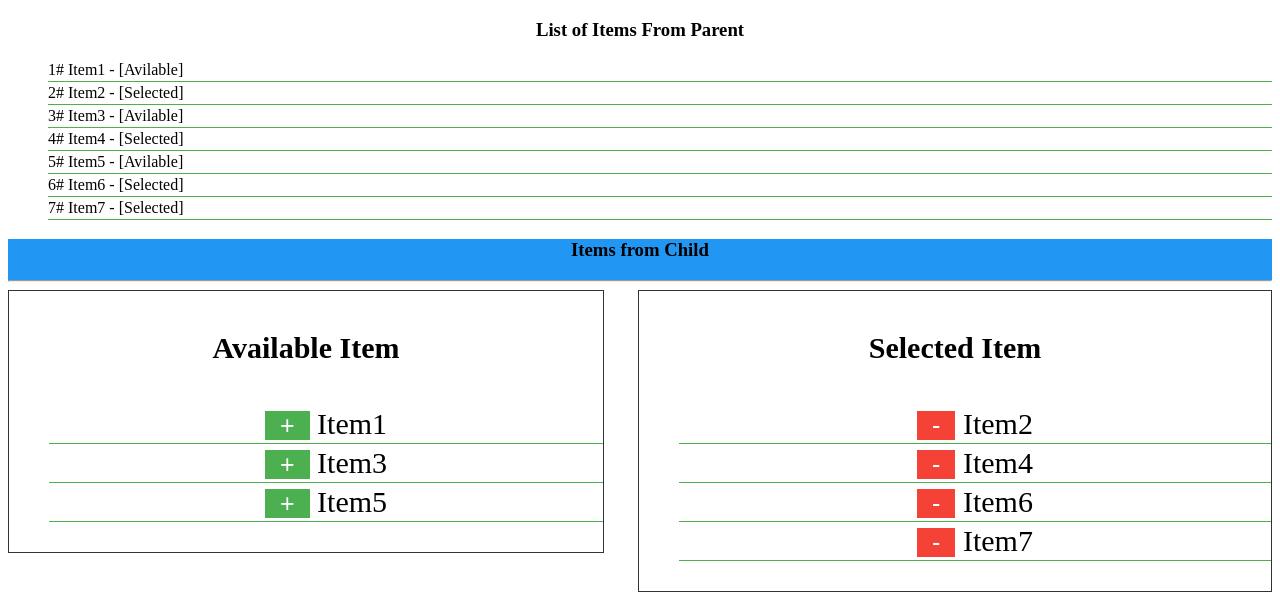
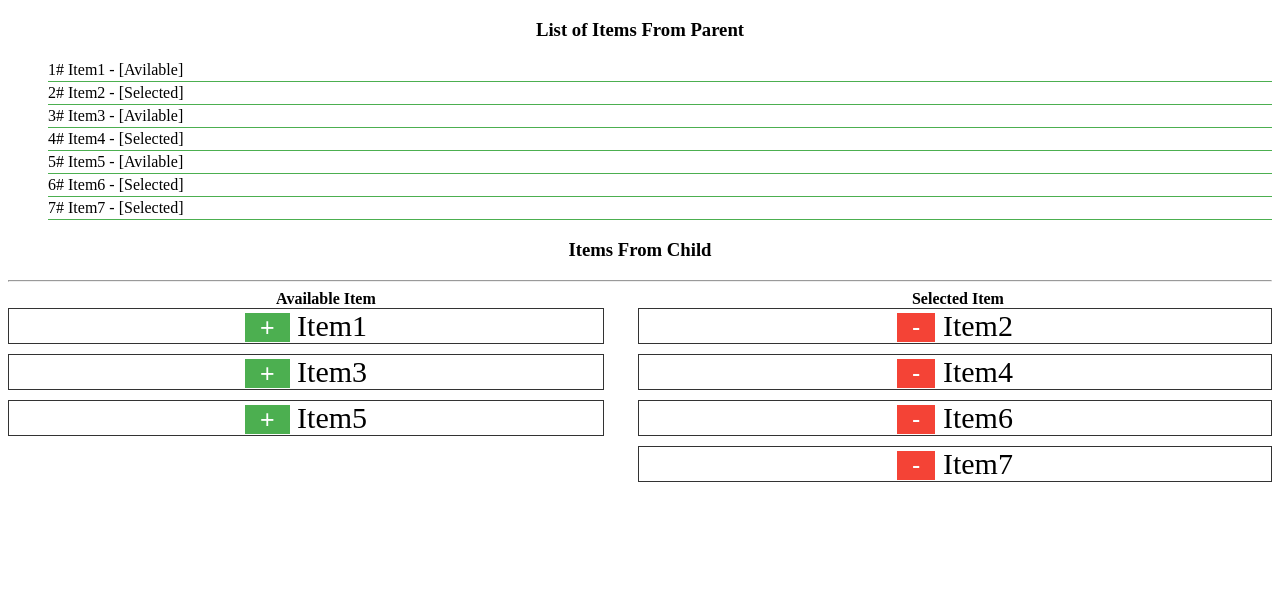
Before and after one commit to souvik-v2/vuevite, a Vue app: page / in a window 1280 px wide. Shown: the top 600 px of the page. Built offline with nearby package versions, Linux system fonts and the light colour scheme.

Commit message:
Initial commit 1.0.1

```diff
--- a/src/App.vue
+++ b/src/App.vue
@@ -7,17 +7,25 @@
       </li>
     </ul>
 </div>
+<h3>Items From Child</h3>
+<hr>
+<div class="head">
+  <div class="left">Available Item</div>
+  <div class="right">Selected Item</div>
+</div>
   <div class="grid-container">
-    <Item :items="items" @updateitems="updateitems" />
+    <div v-for="item in items" :key="item.id" class="dynamic">
+      <Child :items="item" @updateitems="updateitems" />
+    </div>
   </div>
 </template>
 <script>
 import { ref } from "vue";
-import Item from "./components/Item.vue";
+import Child from "./components/ChildItem.vue";
 export default {
   name: "App",
   components: {
-    Item,
+    Child
   },
   setup() {
     var items = ref([
@@ -31,8 +39,9 @@ export default {
     ]);
 
     const updateitems = (childItems) => {
-      let index = items.value.findIndex((item) => item.id === childItems);
-      console.log('Items Now:', items.value);
+      let index = items.value.find((item) => item.id === childItems);
+      index.flag = !index.flag;
+      console.log('Parent Items Updated:', items.value);
     };
 
     return {
@@ -60,7 +69,6 @@ h3 {
 }
 .grid-container {
   display: block;
-  background-color: #2196f3;
 }
 .item-right {
   float: right;
@@ -70,6 +78,7 @@ h3 {
   text-align: center;
   width: 50%;
   margin-bottom: 10px;
+  clear: right;
 }
 .item-left {
   float: left;
@@ -79,6 +88,7 @@ h3 {
   text-align: center;
   width: 47%;
   margin-bottom: 10px;
+  clear: left;
 }
 .button {
   background-color: #4caf50;
--- /dev/null
+++ b/src/components/ChildItem.vue
@@ -0,0 +1,34 @@
+<template>
+  <div class="item-left" v-if="newItems.flag">
+    <button class="button" @click.prevent="sideToggle(newItems.id)">+</button>
+    {{ newItems.name }}
+  </div>
+  <div class="item-right" v-if="!newItems.flag">
+    <button class="button btn" @click.prevent="sideToggle(newItems.id)">
+      -
+    </button>
+    {{ newItems.name }}
+  </div>
+</template>
+<script>
+import { ref } from "vue";
+export default {
+  name: "Child",
+  props: ["items"],
+  emits: ["updateitems"],
+  setup(props, { emit }) {
+    var newItems = ref({ ...props.items });
+    //console.log("items", newItems.value);
+
+    const sideToggle = (id) => {
+      if (newItems.value.id === id) newItems.value.flag = !newItems.value.flag;
+      emit("updateitems", id);
+    };
+
+    return {
+      newItems,
+      sideToggle,
+    };
+  },
+};
+</script>
--- a/src/components/Item.vue
+++ /dev/null
@@ -1,70 +0,0 @@
-<template>
-  <h3>Items from Child</h3>
-  <hr />
-  <div class="item-left">
-    <h4>Available Item</h4>
-    <ul>
-      <li v-for="item in availableItem" :key="item.id">
-        <button class="button" @click.prevent="sideToggle(item.id)">
-          +
-        </button>
-        {{ item.name }}
-      </li>
-    </ul>
-  </div>
-  <div class="item-right">
-    <h4>Selected Item</h4>
-    <ul>
-      <li v-for="item in selectedItem" :key="item.id">
-        <button
-          class="button btn"
-          @click.prevent="sideToggle(item.id, item.flag)"
-        >
-          -
-        </button>
-        {{ item.name }}
-      </li>
-    </ul>
-  </div>
-</template>
-<script>
-import { ref } from "vue";
-import _ from 'lodash';
-export default {
-  name: "Item",
-  props: {
-    items: {
-      type: Array,
-    },
-  },
-  emits: ["updateitems"],
-  setup(props, { emit }) {
-    var newItems = ref(_.clone(props.items));
-    console.log("items", newItems.value);
-
-    const availableItem = ref([]);
-    const selectedItem = ref([]);
-
-    const diffArray = () => {
-      availableItem.value = newItems.value.filter((i) => i.flag);
-      selectedItem.value = newItems.value.filter((i) => !i.flag);
-    };
-    diffArray();
-
-    const sideToggle = (id) => {
-      let index = newItems.value.findIndex((item) => item.id === id);
-      //console.log(index);
-      newItems.value[index].flag = !newItems.value[index].flag;
-      diffArray();
-      emit("updateitems", id);
-    };
-
-    return {
-      newItems,
-      sideToggle,
-      availableItem,
-      selectedItem,
-    };
-  },
-};
-</script>
```
